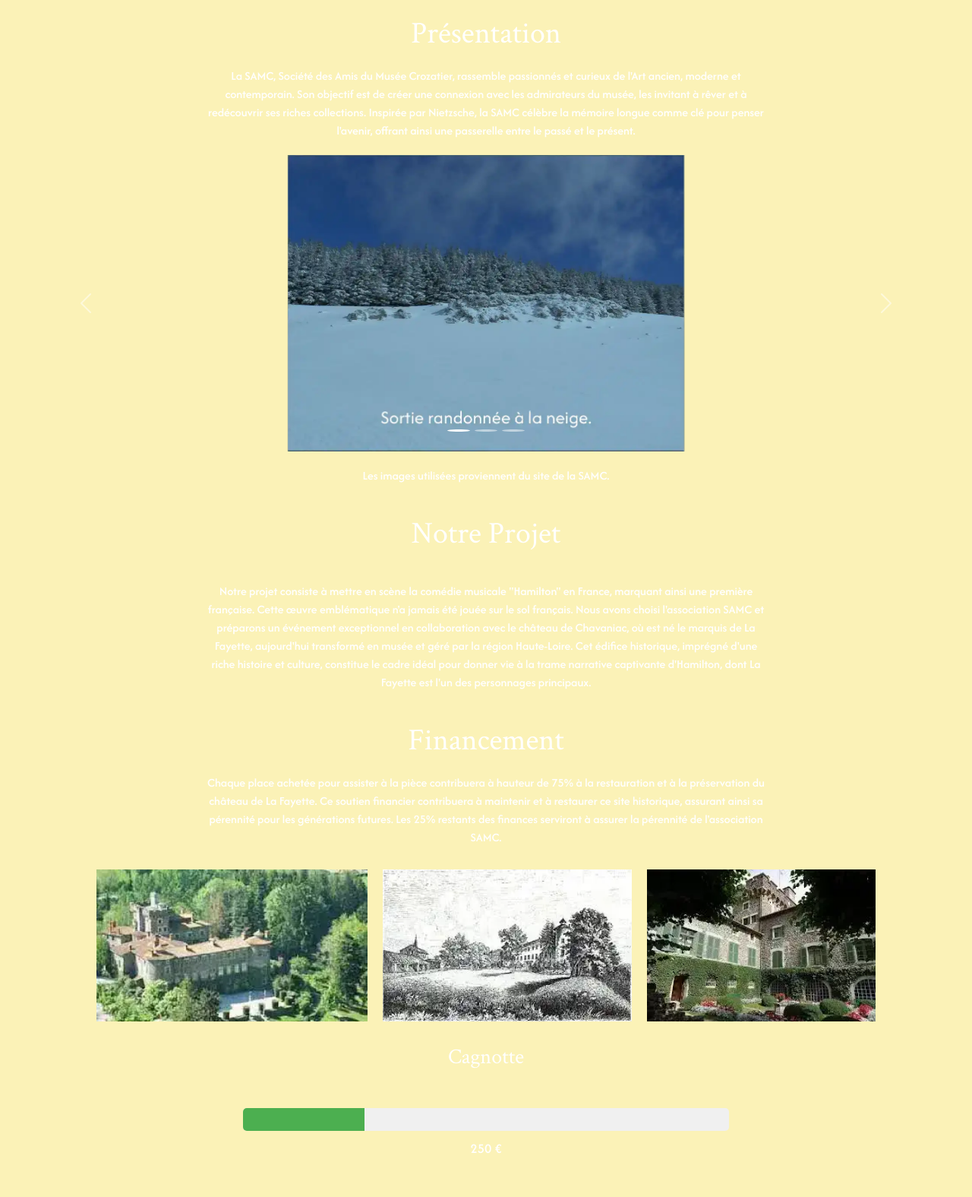
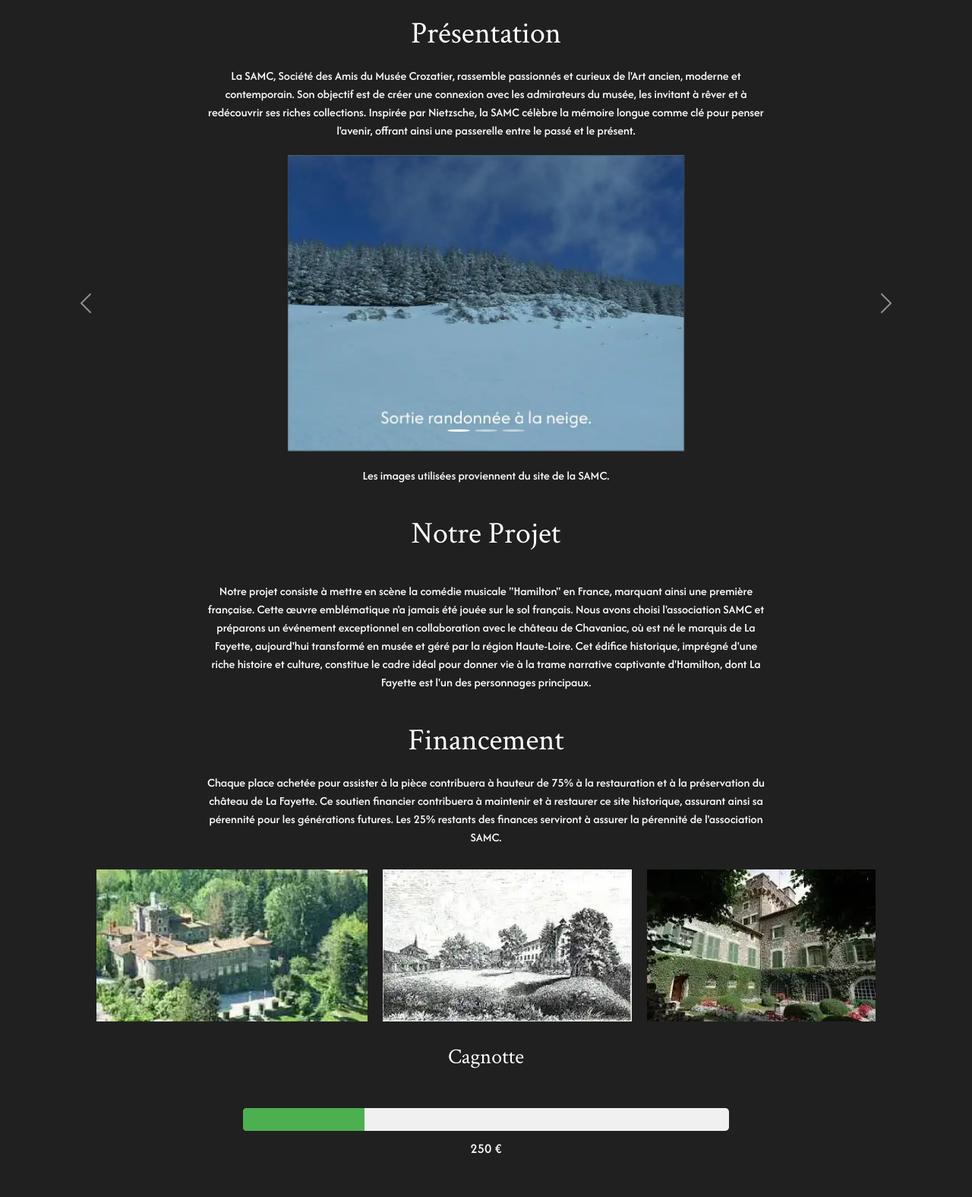
Before and after one commit to helie-deschamps/hamilton_chavaniac, a PHP site: page /samc.php in a window 1280 px wide. Shown: the part 80-1655 px from the top of the page at 76% size. Run offline with PHP 8.4, Linux system fonts and the light colour scheme.

Commit message:
Ajout du fond noir des pages au design systeme

```diff
--- a/style.css
+++ b/style.css
@@ -1,8 +1,3 @@
-.body {
-    background-color: #1a1a18;
-}
-
-
 .carousel {
     overflow: hidden;
     position: relative;
--- a/styles/design_system.css
+++ b/styles/design_system.css
@@ -1,3 +1,8 @@
+body {
+    background-color: rgb(32, 32, 32);
+    color: rgb(255, 255, 255);
+}
+
 input[type="text"]:not(.quantity-input), input[type="password"], input[type="email"] {
     background: none;
     border: black solid .35em;
--- a/styles/style_billetterie.css
+++ b/styles/style_billetterie.css
@@ -1,7 +1,3 @@
-body {
-    background-color: rgb(32, 32, 32);
-}
-
 .image-bandeau {
     position: relative;
     width: 100%;
--- a/styles/style_samc.css
+++ b/styles/style_samc.css
@@ -1,10 +1,3 @@
-/* page*/
-body {
-    background-color: rgb(32, 32, 32);
-    color: #ffffff;
-    background-color: #FBF2B7;
-}
-
 body p{
 margin-left: 20%;
 margin-right:20% ;
```
